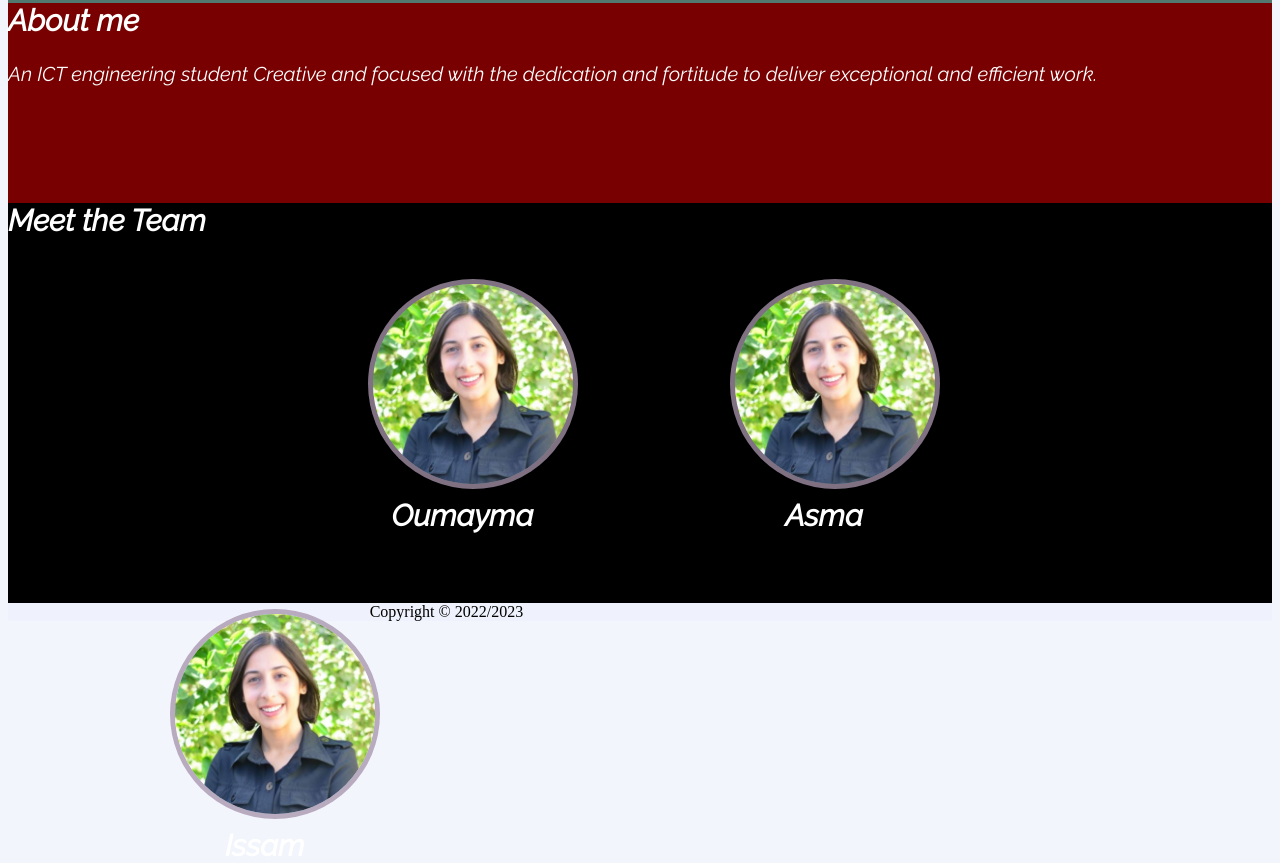
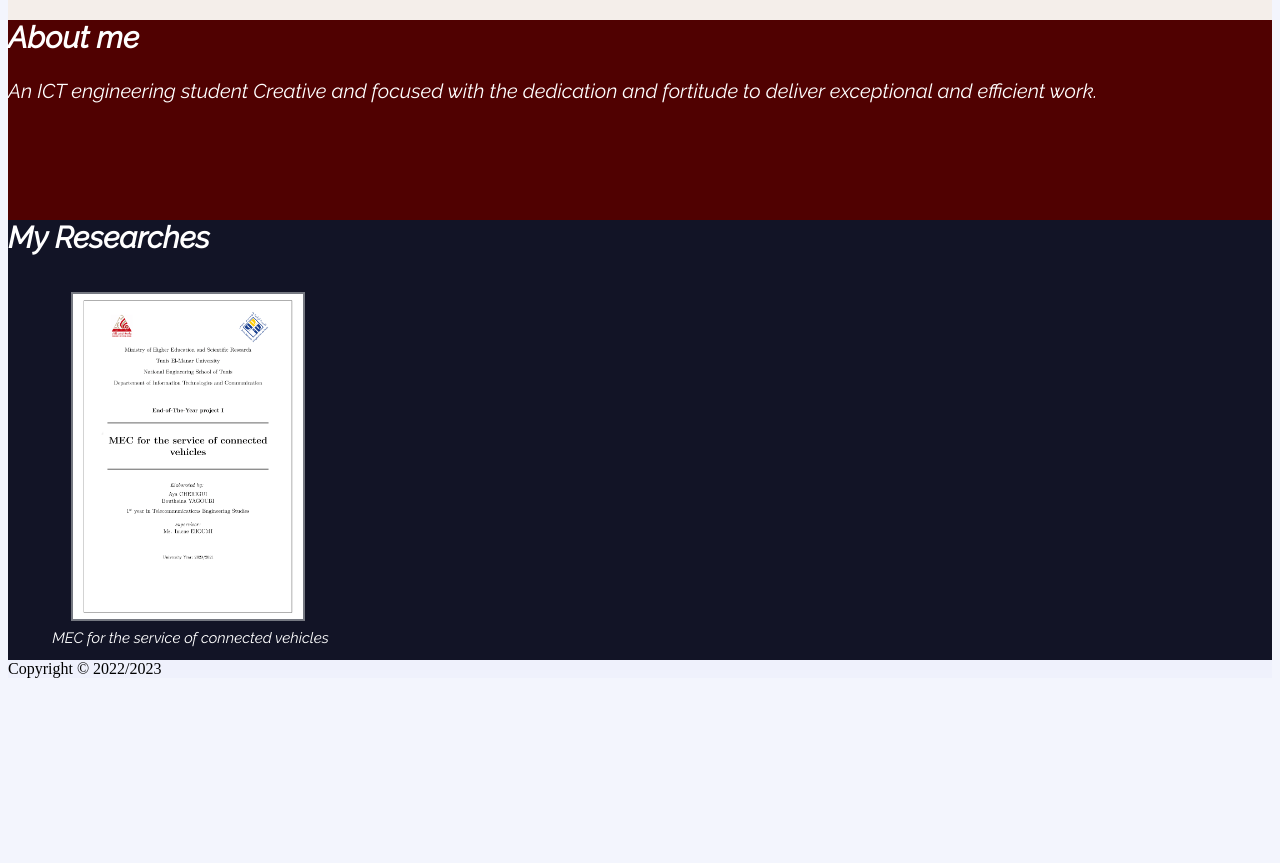
Before and after one commit to ayacherigui/ayacherigui.github.io, a plain HTML site: page index.html in a window 1280 px wide. Shown: the part 643-1506 px from the top of the page. After the commit the page ends 1329 px from the top, so only its background shows below. Drawn offline with Linux system fonts and the light colour scheme; a web font is replaced by a local one.

Commit message:
deleteteam, add research, changing some colors

```diff
--- a/index.css
+++ b/index.css
@@ -1,13 +1,17 @@
 /* ****** NAVBAR********** */
 div.navbar {
-  background-color: #003049;
-  width: 100%;
-  height: 5vh;
+  background-color: #121426;
+  min-width: 20em;
+  overflow-x: hidden;
+  height: 100%;
   padding-top: 1.5%;
   padding-bottom: 1.5%;
-  font: 20px "Raleway", sans-serif;
+  font: 1.2em "Raleway", sans-serif;
   font-weight: bold;
   text-decoration-line: none;
+  vertical-align: baseline;
+
+  box-sizing: border-box;
 }
 a.navbar,
 span.navbar {
@@ -20,18 +24,18 @@ span.navbar {
 }
 
 span.navbar {
-  margin-right: 72%; /*space until the parts*/
+  margin-right: 70%; /*space until the parts*/
 }
 /* ****** Home ********** */
 #home {
-  background-color: #52796f;
+  background-color: #f4eeea;
   width: 100%;
   height: 70vh;
 }
 
 /* ****** About ********** */
 #About {
-  background-color: #780000;
+  background-color: #500101;
   color: white;
   font: 20px "Raleway", sans-serif;
   text-align: justify;
@@ -44,53 +48,30 @@ span {
   font: 30px "Raleway", sans-serif;
   font-weight: bolder;
 }
-/*  ******* team part *******/
-#Team {
-  background-color: black;
+/*  ******* Research *******/
+#Research {
+  background-color: #121426;
   color: white;
   font: 40px "Raleway", sans-serif;
   width: 100%;
-  height: 50vh;
+  height: 55vh;
+  box-sizing: border-box;
 }
-
-section.team {
-  background-color: transparent;
-  padding-top: 6%;
-  padding-left: 12%;
-  text-align: center;
-  display: block;
-  float: left;
+img.MEC {
+  width: 230px;
+  border: solid rgba(0, 0, 0, 0.274) 2px;
+  margin-left: 5%;
+  margin-top: 2%;
 }
-
-img.oumayma {
-  width: 200px;
-  height: 200px;
-  border: 5px solid rgba(54, 1, 47, 0.295);
-  border-radius: 50%;
-  margin-right: 5%;
-  margin-left: 5%;
+p.MEC {
+  font: 15px "Raleway", sans-serif;
+  background-color: inherit;
+  margin-left: 3.5%;
+  margin-top: -2px;
 }
-span.oumayma,
-span.asma,
-span.issam {
-  text-align: center;
-  display: block;
+a.MEC {
+  text-decoration: none;
+  background-color: inherit;
+  font-family: "romain_reguRgText", "Times", "serif";
+  letter-spacing: 0.8px;
 }
-
-img.asma {
-  width: 200px;
-  height: 200px;
-  border: 5px solid rgba(54, 1, 47, 0.295);
-  border-radius: 50%;
-  text-align: center;
-  margin-left: 5%;
-}
-img.issam {
-  width: 200px;
-  height: 200px;
-  border: 5px solid rgba(54, 1, 47, 0.295);
-  border-radius: 50%;
-  text-align: center;
-  margin-right: 5%;
-  margin-left: 5%;
-}
--- a/index.html
+++ b/index.html
@@ -26,7 +26,7 @@
       <a href="./cv.html" class="navbar">Resume</a>
       <a href="#About" class="navbar">About</a>
       <a href="./contacts.html" class="navbar">Contact</a>
-      <a href="#Team" class="navbar">Team</a>
+      <a href="#Research" class="navbar">Researches</a>
     </div>
     <!-- ************************** -->
     <div id="home"></div>
@@ -37,20 +37,15 @@
       An ICT engineering student Creative and focused with the dedication and
       fortitude to deliver exceptional and efficient work.
     </div>
-    <!--***************      TEAM     **************************** -->
-    <div id="Team" class="team">
-      <span style="float: left">Meet the Team</span>
-      <section class="team">
-        <img class="oumayma" src="./images/photo.jpg" alt="oumayma photo" />
-        <span class="oumayma">Oumayma</span>
-      </section>
-      <section class="team">
-        <img class="asma" src="./images/photo.jpg" alt="asma photo" />
-        <span class="asma">Asma</span>
-      </section>
-      <section class="team">
-        <img class="issam" src="./images/photo.jpg" alt="issam photo" />
-        <span class="issam">Issam</span>
+    <!--***************      Research     **************************** -->
+    <div id="Research" class="research">
+      <span style="float: left">My Researches</span>
+      <section class="MEC" class="research"></section>
+        <br /><a class="MEC" href="research/MEC_for_the_service_of_connected_vehicles.pdf">
+        <img class="MEC" class="research" src="research/MEC_P1-1.png" alt="MEC"/>
+        </a>
+
+        <p class="MEC">MEC for the service of connected vehicles</p>
       </section>
     </div>
     <!--***************      Footer     **************************** -->
```
Also changed, not shown: research/MEC_P1-1.png (added), 1 other file.
